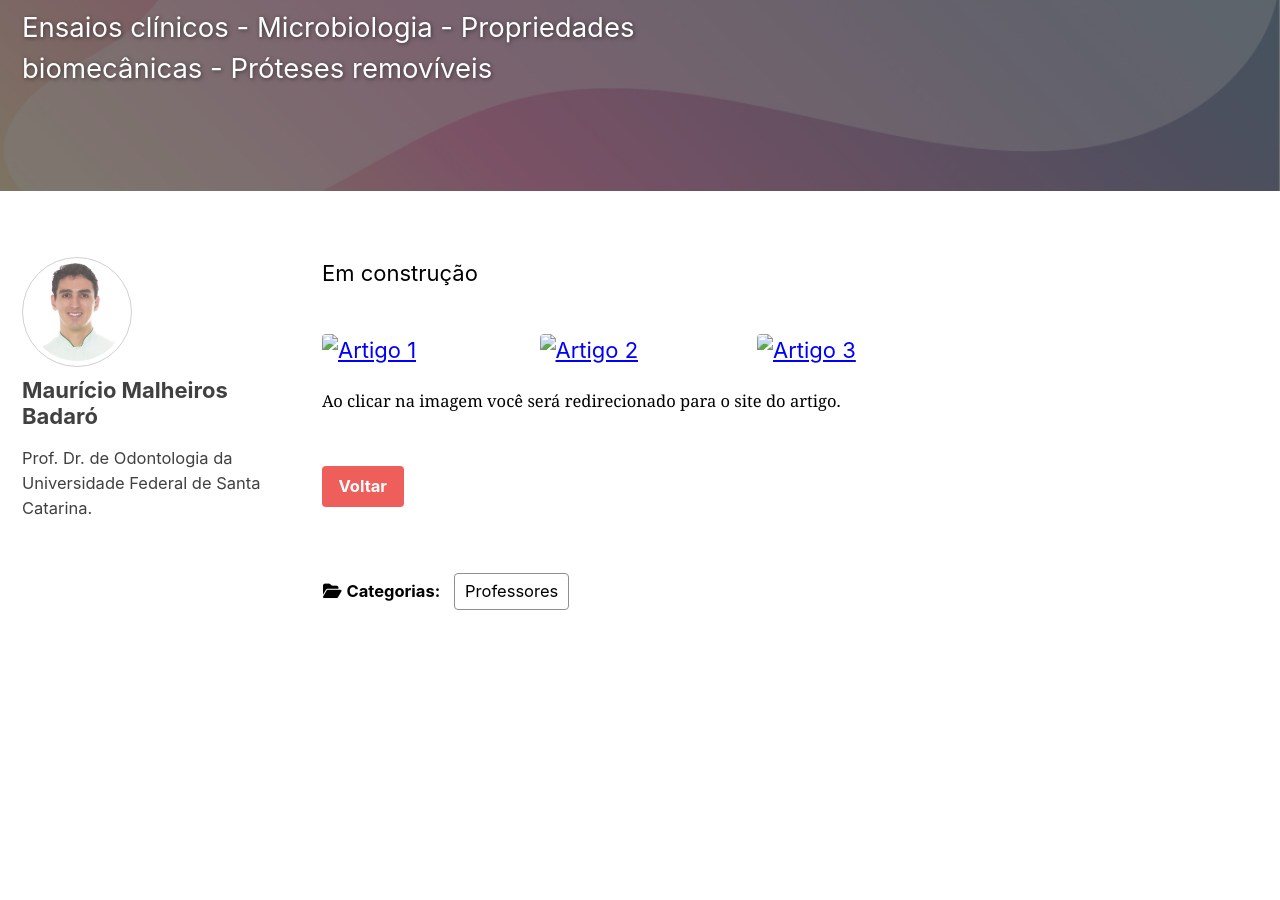
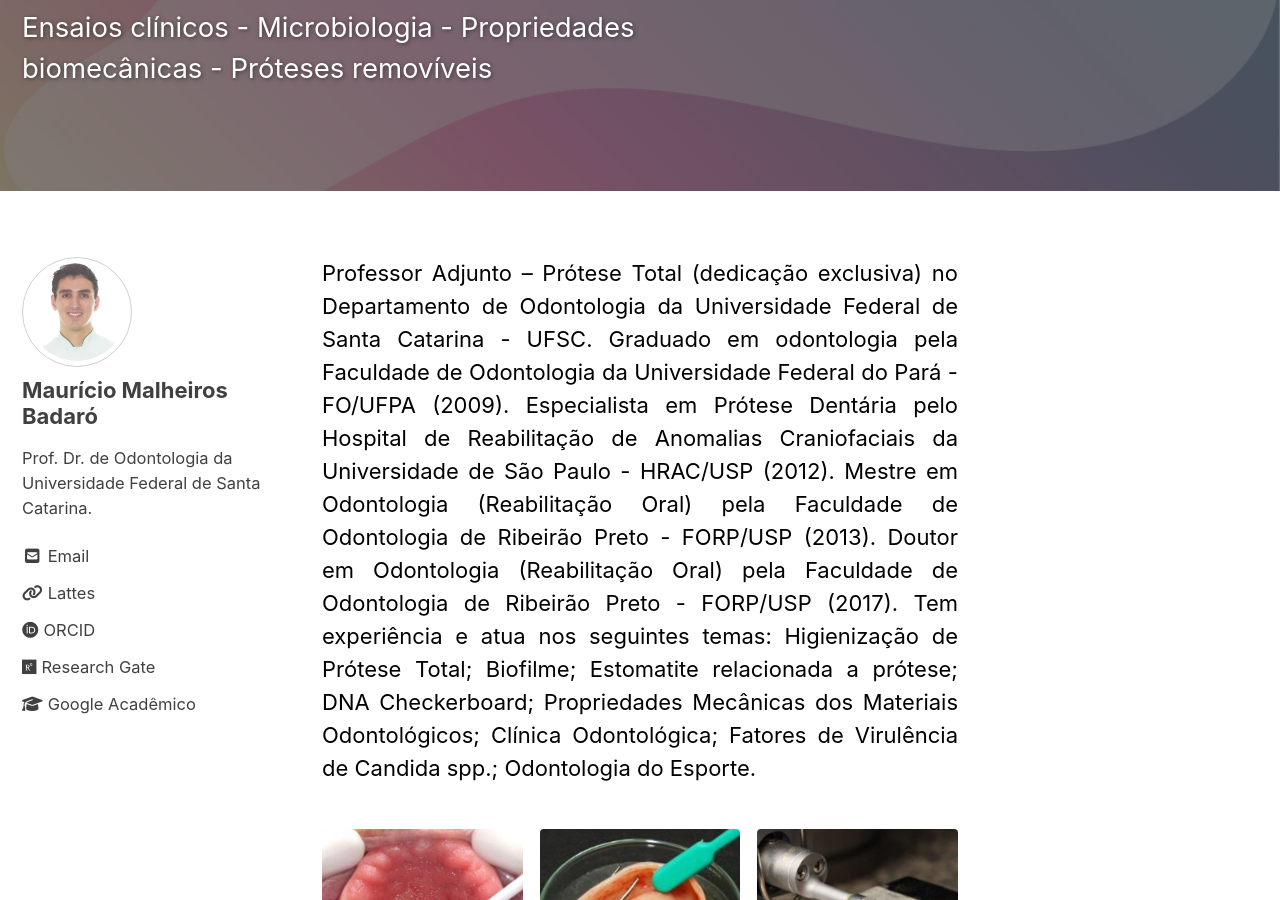
Before and after one commit to Racaldas/laces, a Jekyll site: the page built from _posts/2019-09-10-mauricio.md, in a window 1280 px wide and 900 px high, scrolled down 239 px. Built offline with Jekyll 4.4.1, drawn with Linux system fonts in a browser that asks for light colours; cached includes are drawn as plain includes; nearby versions of some CDN libraries.

Commit message:
mauricio

```diff
--- a/_posts/2019-09-10-mauricio.md
+++ b/_posts/2019-09-10-mauricio.md
@@ -19,20 +19,20 @@ header:
 tagline: "Ensaios clínicos - Microbiologia - Propriedades biomecânicas - Próteses removíveis"
 
 gallery:
-  - url: https://doi.org/
+  - url: https://doi.org/10.1016/j.prosdent.2019.09.024
     image_path: /assets/images/mauricio/imagem1.jpg
   #  caption: "Ampliar (/assets/images/gustavo/imagem1.jpg)"
     alt: "Artigo 1"
-  - url: https://doi.org/
+  - url: https://doi.org/10.1590/1678-7757-2016-0222
     image_path: /assets/images/mauricio/imagem2.jpg
     alt: "Artigo 2"
   #  caption: "Ampliar (/assets/images/gustavo/imagem2.jpg)"
-  - url: https://doi.org/
+  - url: https://doi.org/10.1111/jopr.12680
     image_path: /assets/images/mauricio/imagem3.jpg
     alt: "Artigo 3"
   #  caption: "Ampliar (/assets/images/gustavo/imagem3.jpg)"
 ---
-Em construção
+Professor Adjunto – Prótese Total (dedicação exclusiva) no Departamento de Odontologia da Universidade Federal de Santa Catarina - UFSC. Graduado em odontologia pela Faculdade de Odontologia da Universidade Federal do Pará - FO/UFPA (2009). Especialista em Prótese Dentária pelo Hospital de Reabilitação de Anomalias Craniofaciais da Universidade de São Paulo - HRAC/USP (2012). Mestre em Odontologia (Reabilitação Oral) pela Faculdade de Odontologia de Ribeirão Preto - FORP/USP (2013). Doutor em Odontologia (Reabilitação Oral) pela Faculdade de Odontologia de Ribeirão Preto - FORP/USP (2017). Tem experiência e atua nos seguintes temas: Higienização de Prótese Total; Biofilme; Estomatite relacionada a prótese; DNA Checkerboard; Propriedades Mecânicas dos Materiais Odontológicos; Clínica Odontológica; Fatores de Virulência de Candida spp.; Odontologia do Esporte.
 {: .text-justify}
 
 {% include gallery id="gallery" caption="Ao clicar na imagem você será redirecionado para o site do artigo." %}
```
Also changed, not shown: _data/authors.yml (+15 -15 lines), assets/images/estomato2.jpg, assets/images/gustavo/imagem1.jpg, assets/images/gustavo/imagem2.jpg, assets/images/gustavo/imagem3.jpg, assets/images/mauricio/imagem1.jpg (added), assets/images/mauricio/imagem2.jpg (added), assets/images/mauricio/imagem3.jpg (added), assets/images/ricardo/imagem1.jpg, assets/images/ricardo/imagem2.jpg, assets/images/ricardo/imagem3.jpg.
